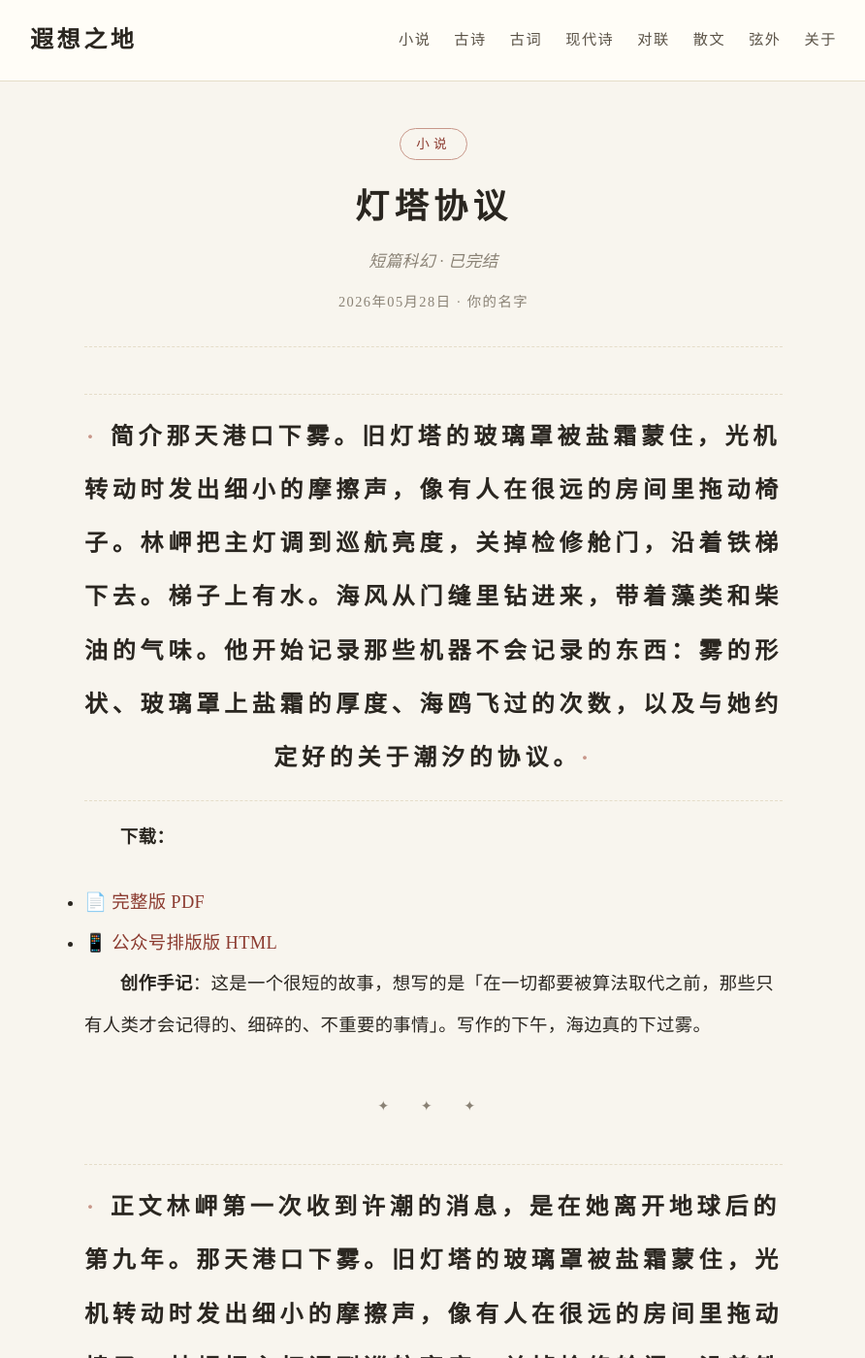
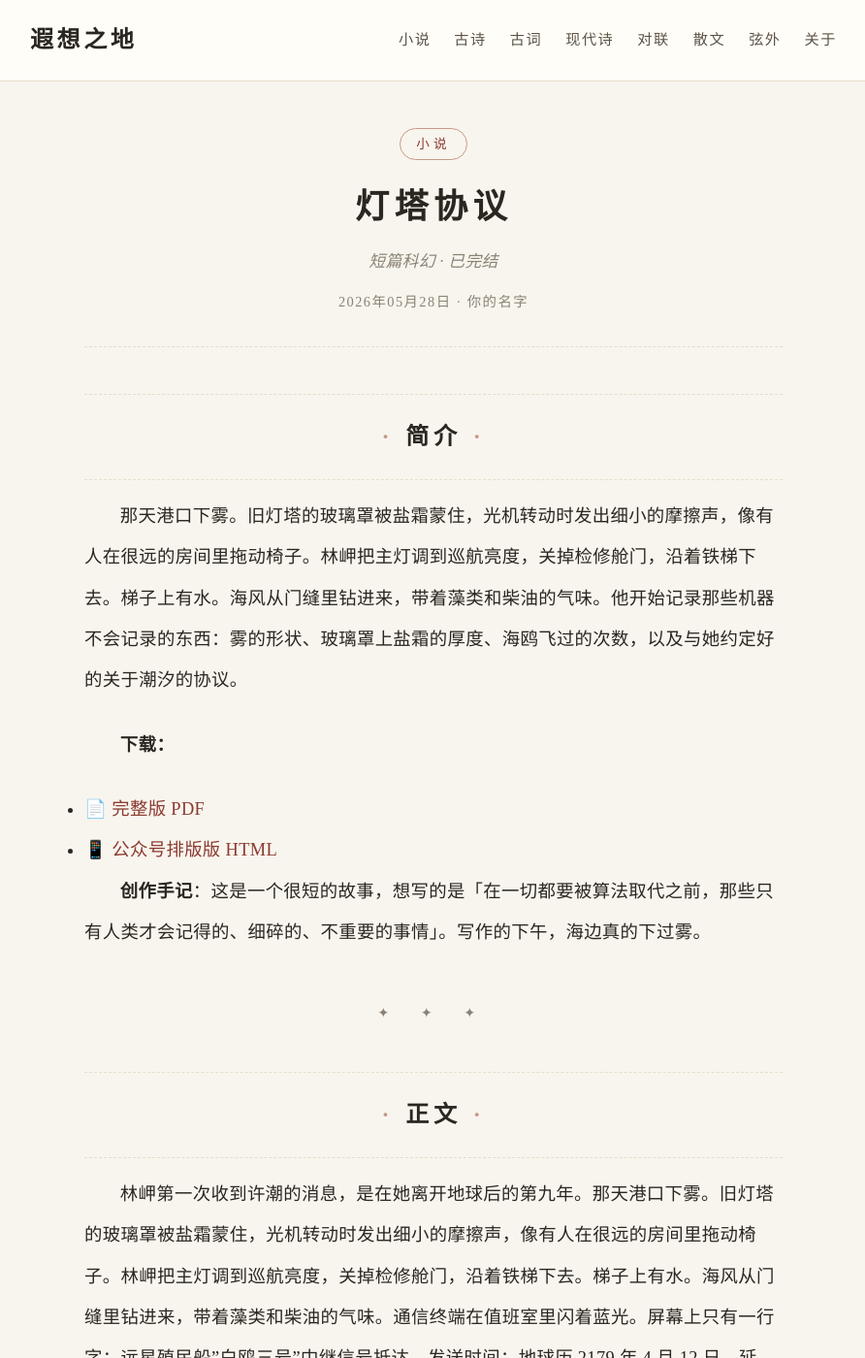
Before and after one commit to zhengxionglee/ReverieLand, a Jekyll site: the page built from _novel/deng-ta-xie-yi.md, in a window 1280 px wide and 1400 px high. Shown: the whole window at 97% size, without its empty margins (193-1085 px from the left). Built offline with Jekyll 4.4.1, drawn with Linux system fonts in a browser that asks for light colours; a style sheet for code colours, icons or effects is not loaded; some of the changed text lies outside the part shown.

Commit message:
fix: 修复 ## 标题与正文之间缺少空行的问题
之前空格清理时把 ## 标题和正文之间的换行也吞掉了，
导致渲染时标题和正文挤在一行。现在在 ## 标题后强制加空行。

```diff
--- a/_novel/deng-ta-xie-yi.md
+++ b/_novel/deng-ta-xie-yi.md
@@ -7,7 +7,9 @@ status: 已完结
 genre: 小说
 ---
 
-## 简介那天港口下雾。旧灯塔的玻璃罩被盐霜蒙住，光机转动时发出细小的摩擦声，像有人在很远的房间里拖动椅子。林岬把主灯调到巡航亮度，关掉检修舱门，沿着铁梯下去。梯子上有水。海风从门缝里钻进来，带着藻类和柴油的气味。他开始记录那些机器不会记录的东西：雾的形状、玻璃罩上盐霜的厚度、海鸥飞过的次数，以及与她约定好的关于潮汐的协议。
+## 简介
+
+那天港口下雾。旧灯塔的玻璃罩被盐霜蒙住，光机转动时发出细小的摩擦声，像有人在很远的房间里拖动椅子。林岬把主灯调到巡航亮度，关掉检修舱门，沿着铁梯下去。梯子上有水。海风从门缝里钻进来，带着藻类和柴油的气味。他开始记录那些机器不会记录的东西：雾的形状、玻璃罩上盐霜的厚度、海鸥飞过的次数，以及与她约定好的关于潮汐的协议。
 
 **下载：**
 
@@ -18,7 +20,9 @@ genre: 小说
 
 ---
 
-## 正文林岬第一次收到许潮的消息，是在她离开地球后的第九年。那天港口下雾。旧灯塔的玻璃罩被盐霜蒙住，光机转动时发出细小的摩擦声，像有人在很远的房间里拖动椅子。林岬把主灯调到巡航亮度，关掉检修舱门，沿着铁梯下去。梯子上有水。海风从门缝里钻进来，带着藻类和柴油的气味。通信终端在值班室里闪着蓝光。屏幕上只有一行字：远星殖民船"白鸥三号"中继信号抵达。发送时间：地球历 2179 年 4 月 12 日。延迟：8 年 7 个月 19 天。林岬站在门口，没有立刻进去。值班室的窗对着海。涨潮正在越过黑礁，早些年孩子们会在退潮时跑到那里捡贝壳。现在港务局竖了警示牌，礁石边有自动巡逻浮标，红灯一闪一闪。他走到终端前，调低屏幕亮度。许潮的影像有明显的压缩痕迹。她坐在狭窄舱室里，头发剪短了，额角有一道新疤。她面前摆着一只透明采样瓶，瓶里有浅蓝色液体，里面悬浮着细小冰晶。她没有先说问候。
+## 正文
+
+林岬第一次收到许潮的消息，是在她离开地球后的第九年。那天港口下雾。旧灯塔的玻璃罩被盐霜蒙住，光机转动时发出细小的摩擦声，像有人在很远的房间里拖动椅子。林岬把主灯调到巡航亮度，关掉检修舱门，沿着铁梯下去。梯子上有水。海风从门缝里钻进来，带着藻类和柴油的气味。通信终端在值班室里闪着蓝光。屏幕上只有一行字：远星殖民船"白鸥三号"中继信号抵达。发送时间：地球历 2179 年 4 月 12 日。延迟：8 年 7 个月 19 天。林岬站在门口，没有立刻进去。值班室的窗对着海。涨潮正在越过黑礁，早些年孩子们会在退潮时跑到那里捡贝壳。现在港务局竖了警示牌，礁石边有自动巡逻浮标，红灯一闪一闪。他走到终端前，调低屏幕亮度。许潮的影像有明显的压缩痕迹。她坐在狭窄舱室里，头发剪短了，额角有一道新疤。她面前摆着一只透明采样瓶，瓶里有浅蓝色液体，里面悬浮着细小冰晶。她没有先说问候。
 
 "这里的海在地下。"
 
```
